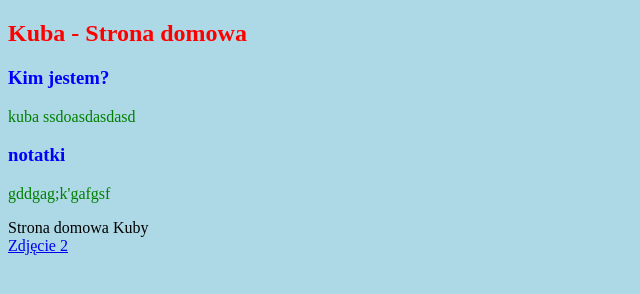
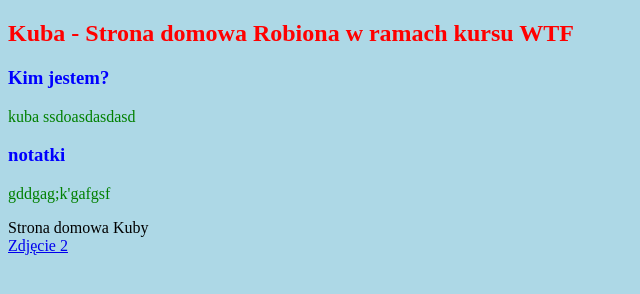
Before and after one commit to jakub-miloszewski/homepage, a plain HTML site: page index.html in a window 1280 px wide. Shown: the whole page, without its empty margins (0-640 px from the left). Drawn offline with Linux system fonts and the light colour scheme.

Commit message:
new heading content

```diff
--- a/index.html
+++ b/index.html
@@ -12,7 +12,7 @@
 <body>
     <main>
         <header>
-            <h2>Kuba - Strona domowa</h2>
+            <h2>Kuba - Strona domowa Robiona w ramach kursu WTF</h2>
         </header>
         <section>
             <h3>Kim jestem?</h3>
```
